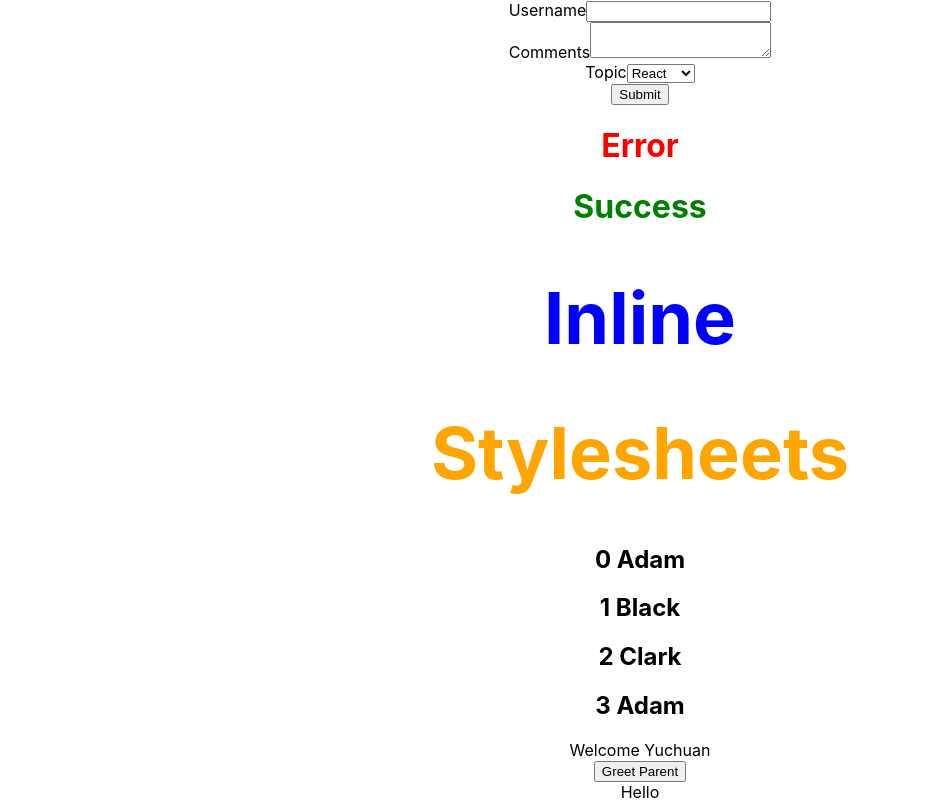
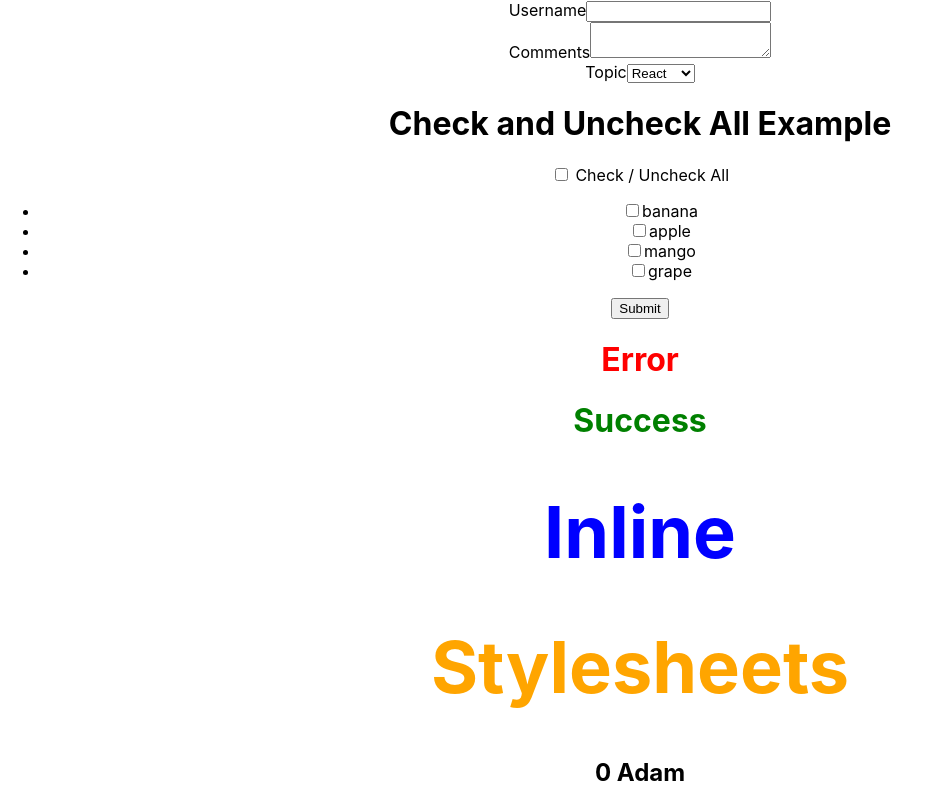
Before and after one commit to taoyuchuan/ReactDemo, a React (Create React App) app: page / in a window 1280 px wide. Shown: the top 800 px of the page, without its empty margins (0-931 px from the left). Built offline with nearby package versions, Linux system fonts and the light colour scheme.

Commit message:
Add multiple checkbox

```diff
--- /dev/null
+++ b/src/components/CheckBox.js
@@ -0,0 +1,17 @@
+import React from 'react'
+
+function CheckBox(props) {
+    return (
+      <li>
+       <input
+         key={props.id}
+         onClick={ props.handleCheckChildElement }
+         type="checkbox"
+         checked={ props.isChecked }
+         value={ props.value } />
+       { props.value }
+      </li>
+    )
+}
+
+export default CheckBox
--- a/src/components/Form.js
+++ b/src/components/Form.js
@@ -1,4 +1,5 @@
 import React, { Component } from 'react'
+import CheckBox from './CheckBox'
 
 class Form extends Component {
   constructor(props) {
@@ -7,7 +8,13 @@ class Form extends Component {
     this.state = {
       username: '',
       comments: '',
-      topic: 'react'
+      topic: 'react',
+      fruits: [
+        {id: 1, value: "banana", isChecked: false},
+        {id: 2, value: "apple", isChecked: false},
+        {id: 3, value: "mango", isChecked: false},
+        {id: 4, value: "grape", isChecked: false}
+      ]
     }
   }
 
@@ -27,6 +34,21 @@ class Form extends Component {
     this.setState({
       topic: event.target.value
     })
+  }
+
+  handleAllChecked = event => {
+    let fruits = this.state.fruits
+    fruits.forEach(fruit => fruit.isChecked = event.target.checked)
+    this.setState({ fruits: fruits })
+  }
+
+  handleCheckChildElement = event => {
+    let fruits = this.state.fruits
+    fruits.forEach(fruit => {
+         if (fruit.value === event.target.value)
+            fruit.isChecked = event.target.checked
+    })
+    this.setState({ fruits: fruits })
   }
 
   handleSubmit = event => {
@@ -61,6 +83,17 @@ class Form extends Component {
             <option value = 'vue'>Vue</option>
           </select>
         </div>
+        <div>
+          <h1> Check and Uncheck All Example </h1>
+          <input type="checkbox" onClick={ this.handleAllChecked }  value="checkedall" /> Check / Uncheck All
+            <ul>
+              {
+                this.state.fruits.map((fruit) => {
+                  return (<CheckBox handleCheckChildElement={this.handleCheckChildElement}  {...fruit} />)
+                })
+              }
+            </ul>
+         </div>
         <button type = 'submit'>Submit</button>
       </form>
     )
```
